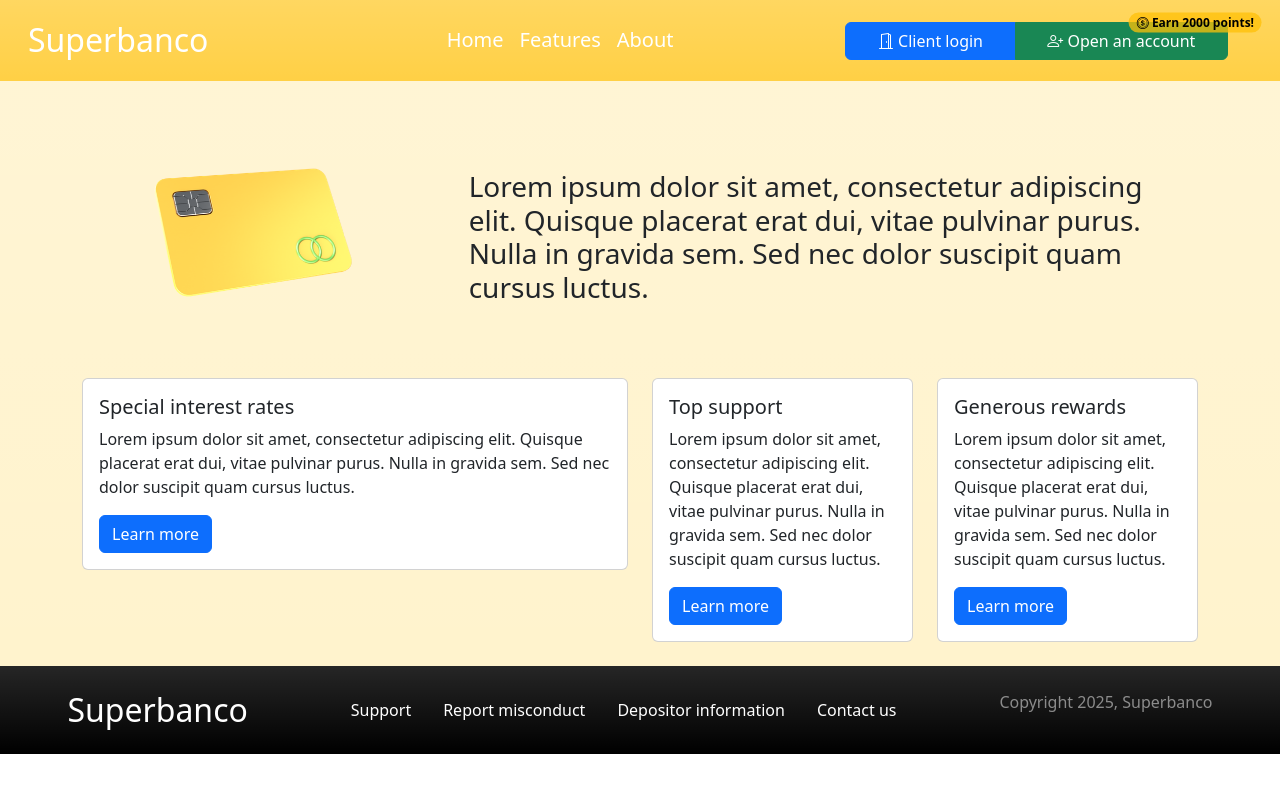
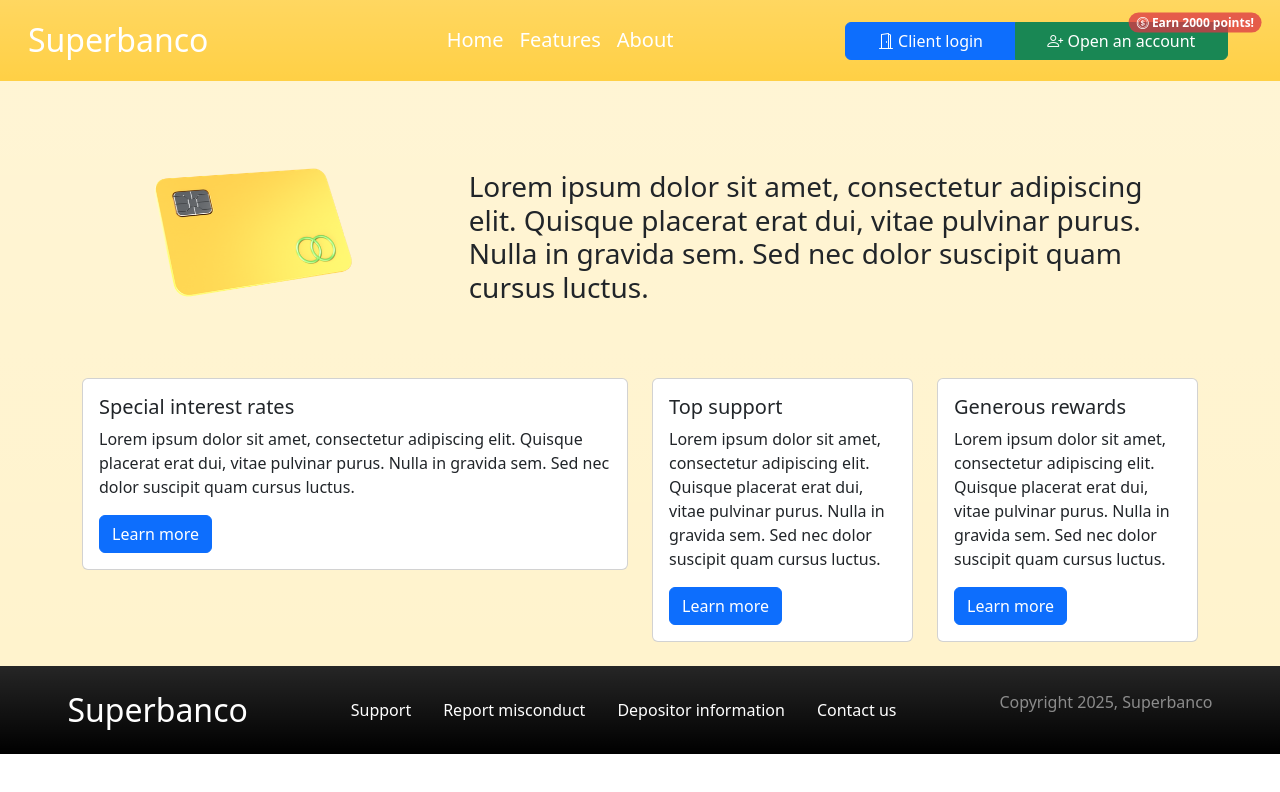
Before and after one commit to ImNickDDMe/superbanco, a plain HTML site: page index.html in a window 1280 px wide. Drawn offline with nearby package versions, Linux system fonts and the light colour scheme.

Commit message:
Minor Changes

```diff
--- a/index.html
+++ b/index.html
@@ -29,17 +29,17 @@
         <ul class="navbar-nav col-sm">
           <li class="nav-item">
             <a href="/" class="nav-link">
-              <span class="h5 text-white"> Home </span>
+              <span class="h5 text-white">Home</span>
             </a>
           </li>
           <li class="nav-item">
             <a href="#" class="nav-link">
-              <span class="h5 text-white"> Features </span>
+              <span class="h5 text-white">Features</span>
             </a>
           </li>
           <li class="nav-item">
             <a href="#" class="nav-link">
-              <span class="h5 text-white"> About </span>
+              <span class="h5 text-white">About</span>
             </a>
           </li>
         </ul>
@@ -56,7 +56,7 @@
             <i class="bi bi-person-plus"></i>
             Open an account
             <span
-              class="position-absolute translate-middle top-0 start-90 badge rounded-pill text-bg-warning"
+              class="position-absolute translate-middle top-0 start-90 badge rounded-pill text-bg-danger"
             >
               <i class="bi bi-coin"></i>
               Earn 2000 points!
```
